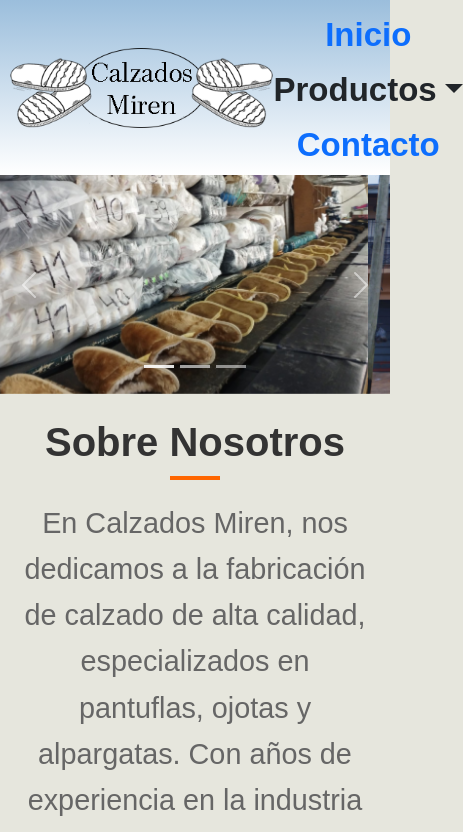
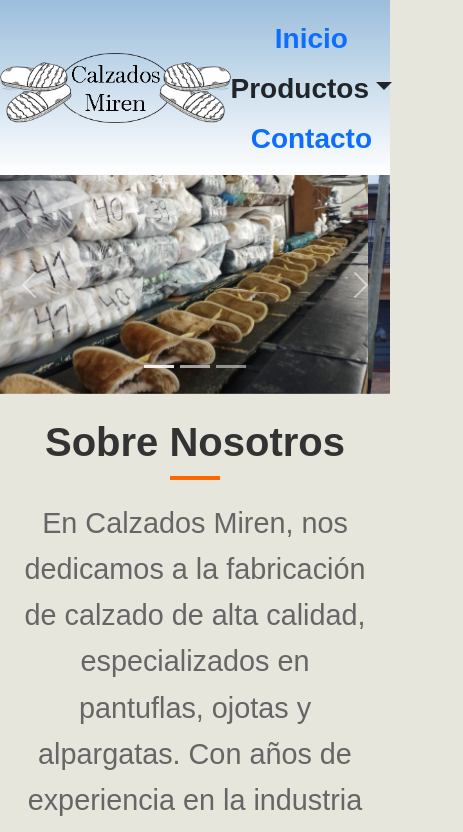
Before and after one commit to Juanoks/Pre-entrega-3, a website: page index.html in a window 390 px wide. Shown: the top 832 px of the page, 463 px wide, since content can reach past the window. Drawn offline with nearby package versions, Linux system fonts and the light colour scheme; a web font is replaced by a local one.

Commit message:
Ajustes mobile

```diff
--- a/scss/_responsive.scss
+++ b/scss/_responsive.scss
@@ -27,7 +27,7 @@
   header {
     box-shadow: none;
     flex-direction: row;
-    padding: 10px;
+    padding: 0px;
     height: 175px;
 
     nav ul {
@@ -37,15 +37,15 @@
       li {
         margin: 0;
         text-align: center;
-        font-size: 33px;
-        height: 55px;
+        font-size: 28px;
+        height: 50px;
 
-        a img {
-         max-height: 80px;
-        }
+
       }
     }
-
+    a img {
+         max-height: 70px;
+        }
   }
 
   .banner-background {
```
Also changed, not shown: css/style.css, 1 other file.
